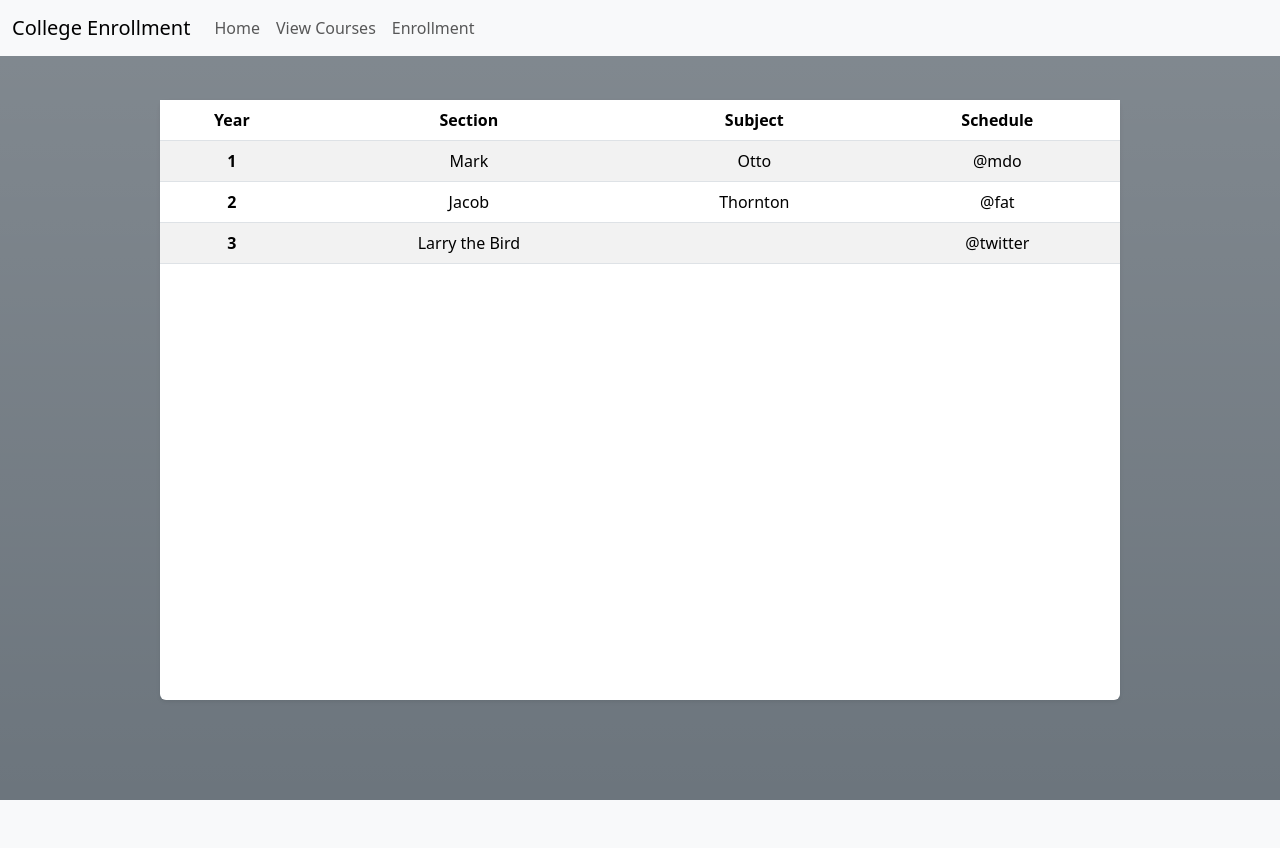
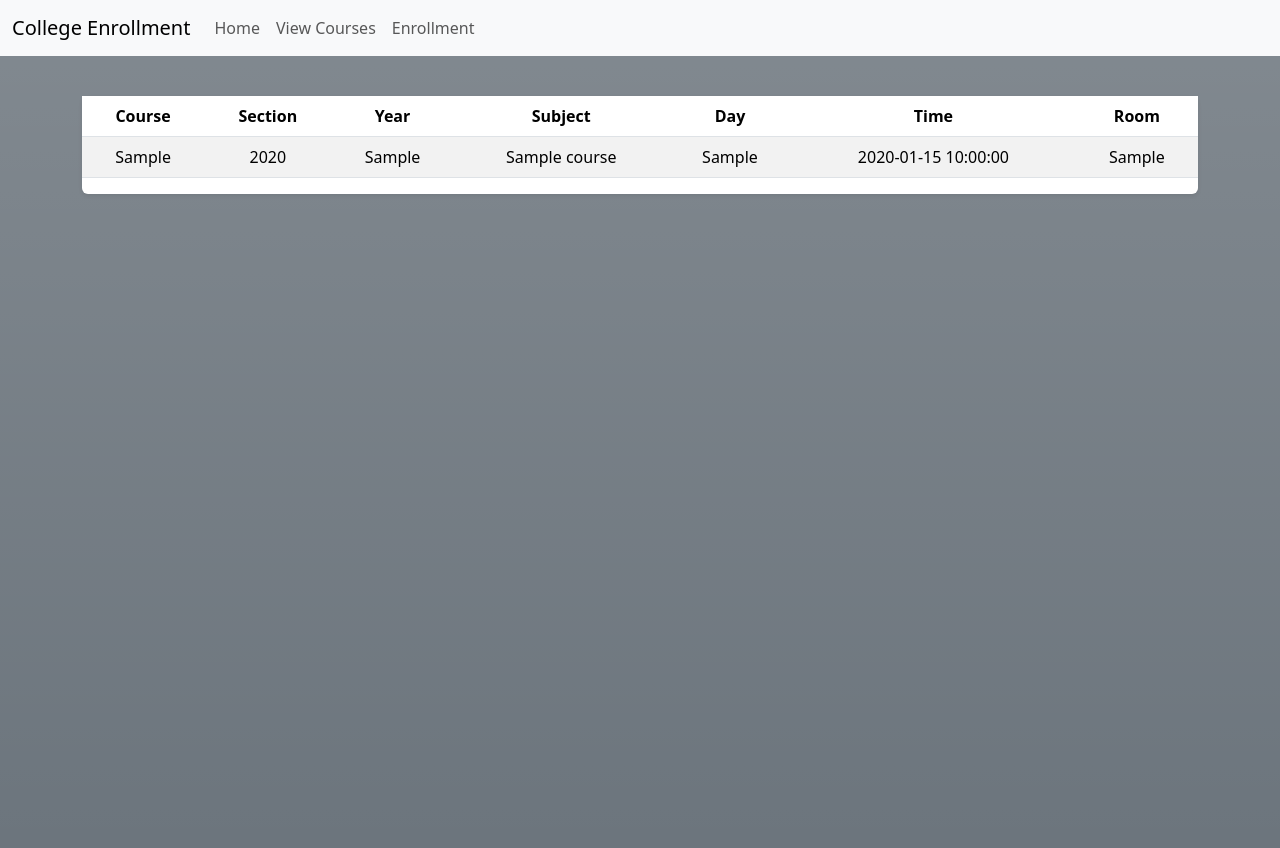
Before and after one commit to Maze711/Flask-College-Enrollment-Simply-System, a Flask app: template templates/view_course.html in a window 1280 px wide. Before the commit the page ends 800 px from the top, so only its background shows below. Run offline with Flask 3, Linux system fonts and the light colour scheme; the template is opened without the code that fills it: most values are stand-ins (such as "Sample title", 1, 10 or a date in 2020).

Commit message:
Added a SQLite data.
add_data.py handles the insertion of data to SQLite.

main.py database columns has been changed.

view_course.html now receiving the data from the SQLite fetching from main.py by including a code getting the course_data.

```diff
--- a/main.py
+++ b/main.py
@@ -3,15 +3,18 @@ from flask_sqlalchemy import SQLAlchemy
 from datetime import datetime
 
 app = Flask(__name__)
-app.config['SQLALCHEMY_DATABASE_URI'] = 'sqlite:///student_information.db'
+app.config['SQLALCHEMY_DATABASE_URI'] = 'sqlite:///college_course_list.db'
 db = SQLAlchemy(app)
 
-class Student_Information(db.Model):
+class college_course_list(db.Model):
     id = db.Column(db.Integer, primary_key=True)
-    student_name = db.Column(db.String(200), nullable=False)
-    student_id = db.Column(db.String(200), nullable=False)
-    student_course = db.Column(db.String(200), nullable=False)
+    college_course = db.Column(db.String(200), nullable=False)
     college_year = db.Column(db.String(200), nullable=False)
+    college_section = db.Column(db.String(200), nullable=False)
+    college_subject = db.Column(db.String(200), nullable=False)
+    college_day = db.Column(db.String(200), nullable=False)
+    schedule_time = db.Column(db.String(200), nullable=False)
+    room_section = db.Column(db.Integer, nullable=False)
 
     def __repr__(self):
         return '<Student %r>' % self.id
@@ -36,7 +39,8 @@ def student_information():
 
 @app.route('/view_course')
 def view_course():
-    return render_template('view_course.html')
+    course_data = college_course_list.query.all()
+    return render_template('view_course.html', courses=course_data)
 
 @app.route('/enroll_course')
 def enroll_course():
--- a/templates/view_course.html
+++ b/templates/view_course.html
@@ -5,36 +5,33 @@
 {% endblock %}
 
 {% block body %}
-<div class="d-flex align-items-center justify-content-center vh-100">
-  <div class="shadow-sm bg-white rounded w-75 h-75">
+
+<div class="container vh-100 d-flex align-items-start justify-content-center mt-5 pt-5">
+  <div class="shadow-sm bg-white rounded vw-100 h-auto">
     <table class="table table-striped text-center">
       <thead>
         <tr>
+          <th scope="col">Course</th>
+          <th scope="col">Section</th>
           <th scope="col">Year</th>
-          <th scope="col">Section</th>
           <th scope="col">Subject</th>
-          <th scope="col">Schedule</th>
+          <th scope="col">Day</th>
+          <th scope="col">Time</th>
+          <th scope="col">Room</th>
         </tr>
       </thead>
       <tbody>
-        <tr>
-          <th scope="row">1</th>
-          <td>Mark</td>
-          <td>Otto</td>
-          <td>@mdo</td>
-        </tr>
-        <tr>
-          <th scope="row">2</th>
-          <td>Jacob</td>
-          <td>Thornton</td>
-          <td>@fat</td>
-        </tr>
-        <tr>
-          <th scope="row">3</th>
-          <td>Larry the Bird</td>
-          <td></td>
-          <td>@twitter</td>
-        </tr>
+        {% for course in courses %}
+          <tr>
+            <td>{{ course.college_course }}</td>
+            <td>{{ course.college_year }}</td>
+            <td>{{ course.college_section }}</td>
+            <td>{{ course.college_subject }}</td>
+            <td>{{ course.college_day }}</td>
+            <td>{{ course.schedule_time }}</td>
+            <td>{{ course.room_section }}</td>
+          </tr>
+        {% endfor %}
       </tbody>
     </table>
   </div>
```
Also changed, not shown: add_data.py (added, +38 -0 lines), instance/college_course_list.db (added), instance/student_information.db (deleted).
